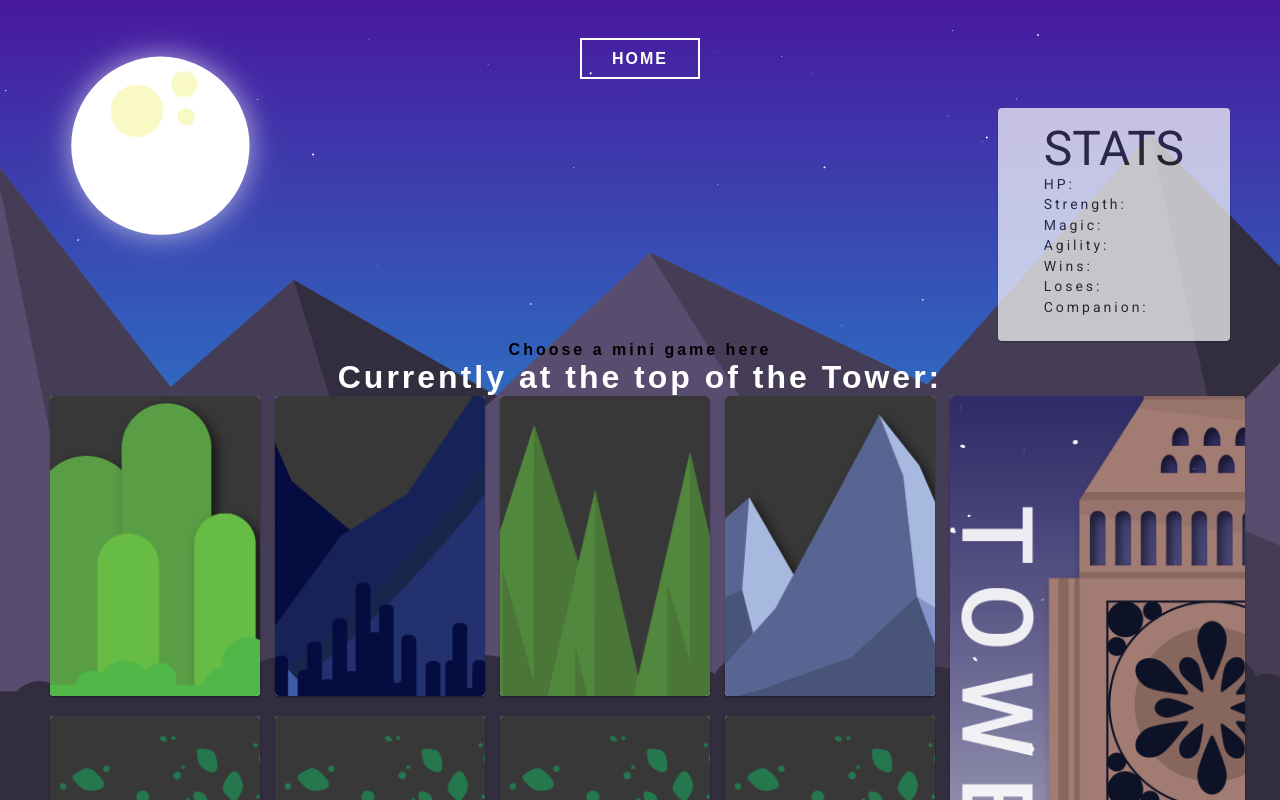
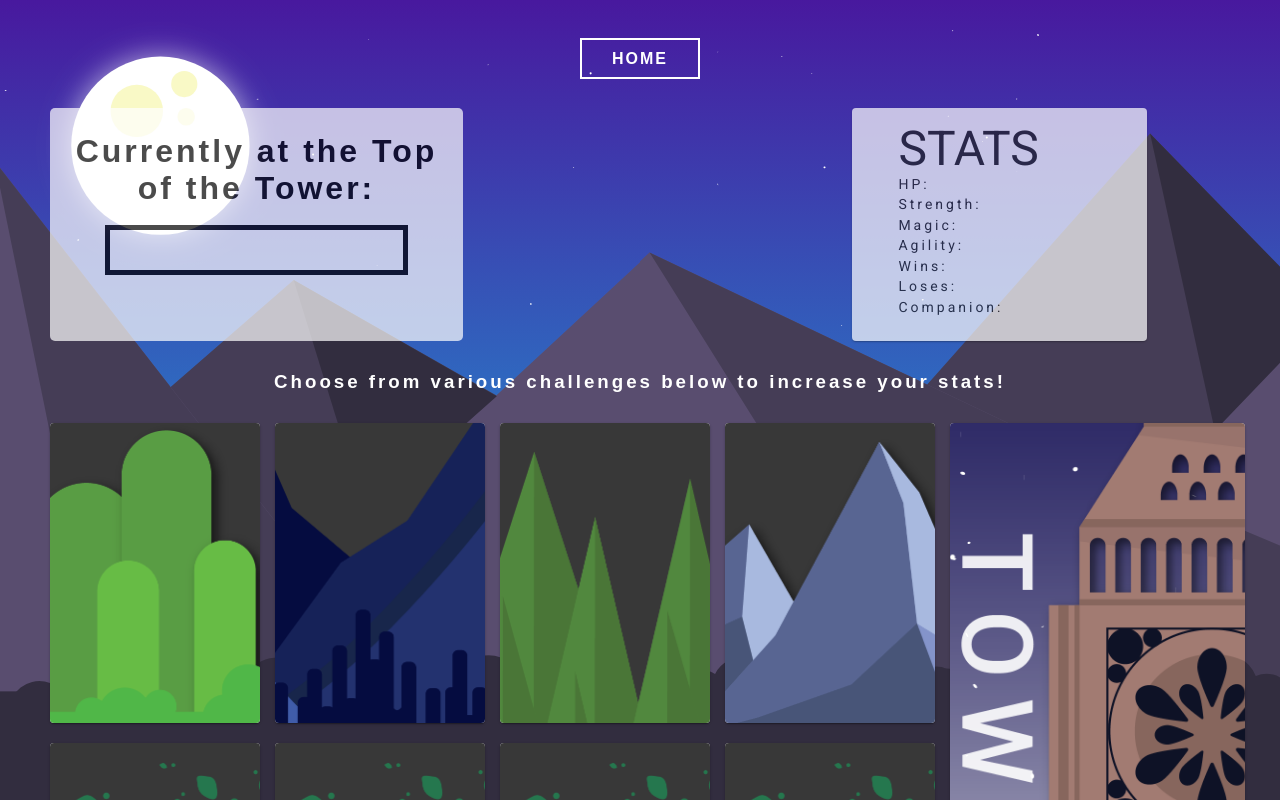
Before and after one commit to Bgorson/project3, a React (Create React App) app in the folder client/: page /main in a window 1280 px wide. Shown: the top 800 px of the page. Built offline with nearby package versions, Linux system fonts and the light colour scheme; no server answers.

Commit message:
ui changes

```diff
--- a/client/src/components/main.css
+++ b/client/src/components/main.css
@@ -2,6 +2,7 @@
   display: grid;
   grid-template-columns: 75% 25%;
   grid-column-gap: 15px;
+  margin-top: 30px;
 }
 
 .cards-cards {
@@ -12,17 +13,31 @@
 
 }
 
-.stat-box {
+.statPet {
   display: grid;
-  justify-content: end;
-  opacity: .70;
+  grid-template-columns: 35% 33% 25%;
+  margin-bottom: 30px;
 }
 
 .stat-content {
   text-align: left;
   padding: 0 30px;
+  opacity: .7;
 }
 
-img {
-  width: 200px;
+.pet {
+  width: 250px;
 }
+.topPlayer-box {
+  background-color: #FFFFFF;
+  opacity: .7;
+  border-radius: 5px;
+  padding: 25px;
+}
+
+.topPlayer {
+  color: #000000;
+  border: 5px solid #000000;
+  margin: 0 30px;
+  padding: 20px;
+}
--- a/client/src/components/mainHub.js
+++ b/client/src/components/mainHub.js
@@ -20,24 +20,24 @@ class Main extends Component {
                 if(color === 'white'){
                     if(access === 'bell'){
                         console.log("White cat with a bell")
-                        return <img alt="whitecatBell" src={pet[2].image} />
+                        return <img className="pet" alt="whitecatBell" src={pet[2].image} />
 
                     }
                     else if (access === 'bandana'){
                         console.log("White cat with a bandana")
-                        return <img alt="whitecatBandana" src={pet[3].image} />
+                        return <img className="pet" alt="whitecatBandana" src={pet[3].image} />
                     }
 
                 }
                 else if(color === 'orange'){
                     if(access === 'bell'){
                         console.log("Orange cat with a bell")
-                        return <img  alt="orangecatBell" src={pet[5].image} />
+                        return <img  className="pet" alt="orangecatBell" src={pet[5].image} />
 
                     }
                     else if (access === 'bandana'){
                         console.log("Orange cat with a bandana")
-                        return <img  alt="orangecatbandana"src={pet[4].image} />
+                        return <img className="pet" alt="orangecatbandana"src={pet[4].image} />
 
                     }
                 }
@@ -47,23 +47,23 @@ class Main extends Component {
                 if(color === 'white'){
                     if(access === 'bell'){
                         console.log("White dog with a bell")
-                        return <img  alt="whitedogBell" src={pet[1].image} />
+                        return <img className="pet" alt="whitedogBell" src={pet[1].image} />
 
                     }
                     else if (access === 'bandana'){
                         console.log("White dog with a bandana")
-                        return <img alt="whitedogBandana"src={pet[0].image} />
+                        return <img className="pet" alt="whitedogBandana"src={pet[0].image} />
                     }
 
                 }
                 else if(color === 'orange'){
                     if(access === 'bell'){
                         console.log("Orange dog with a bell")
-                        return <img alt="orangedogBell"src={pet[5].image} />
+                        return <img className="pet" alt="orangedogBell"src={pet[5].image} />
                     }
                     else if (access === 'bandana'){
                         console.log("Orange dog with a bandana")
-                        return <img  alt="orangedogBell" src={pet[6].image} />
+                        return <img className="pet" alt="orangedogBell" src={pet[6].image} />
                     }
                 }
             }
@@ -88,8 +88,24 @@ class Main extends Component {
     render() {
         return (
             <React.Fragment>
+    <div className="statPet">
+            <div className="topPlayer-box">
+                <h1>Currently at the Top of the Tower:</h1>
+                <br/>
+                <h1 className="topPlayer">{this.state.topPlayerName}</h1>
+            </div>
 
-<div className="stat-box">
+            <div>
+                {/* Your pet info:
+                <br></br> */}
+
+                <div className="pet-img">{this.displayPet(this.props.petType,this.props.petColor,this.props.petAccess)}</div>
+                {/* Type: {this.props.petType}
+                Color:{this.props.petColor}
+                Accessory:{this.props.petAccess} */}
+            </div>
+
+        <div className="stat-box">
             <Card className="stat-content">
                 <CardContent>
                     <Typography variant="h3" component="h3">
@@ -124,25 +140,15 @@ class Main extends Component {
 
                 </CardContent>
             </Card>
-          </div>
+        </div>
+     </div>
 
-            <h4>Choose a mini game here</h4>
-            <div>
-                <h1>Currently at the top of the Tower: {this.state.topPlayerName}
-                    </h1></div>
-            <div>
-                {/* Your pet info:
-                <br></br> */}
-
-                <div className="pet-img">{this.displayPet(this.props.petType,this.props.petColor,this.props.petAccess)}</div>
-                {/* Type: {this.props.petType}
-                Color:{this.props.petColor}
-                Accessory:{this.props.petAccess} */}
-            </div>
+            <h3>Choose from various challenges below to increase your stats!</h3>
             <div className = "row">
                 <MainButtons />
                 <TowerBtn />
             </div>
+
             </React.Fragment>
           );
     }
--- a/client/src/components/minigame2/components/card/GameOver.jsx
+++ b/client/src/components/minigame2/components/card/GameOver.jsx
@@ -6,7 +6,7 @@ const GameOver = ({ restartGame,levelUp,userName }) => (
     <div className="justify-center">
     {console.log("this ran?")}
      {levelUp(userName, "magic")}
-    <h1> You Win!</h1>
+    <h2> You Win!</h2>
     <br/>
     <h3>Your magic has increased by 10!</h3>
     <br/>
--- a/client/src/components/minigame2/css/stylesheet.css
+++ b/client/src/components/minigame2/css/stylesheet.css
@@ -17,7 +17,7 @@ body {
     padding: 10px;
   }
 
-  h1, h2, h3{
+  h2, h3 {
     color: #fff;
   }
 
```
